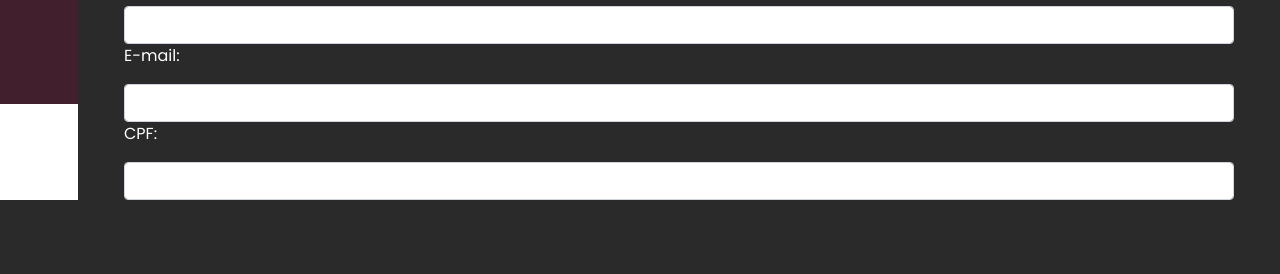
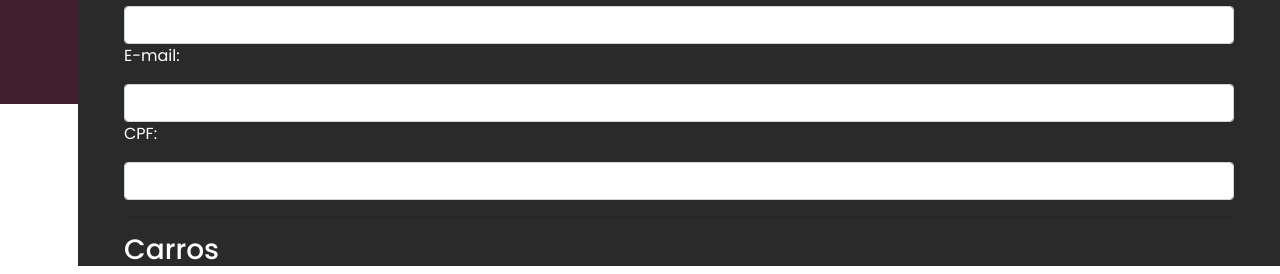
Before and after one commit to LukeRobs/Lukejato, a Django app: page /clientes/ in a window 1280 px wide. Shown: the part 696-970 px from the top of the page. Before the commit the page ends 896 px from the top, so only its background shows below. Run offline with Django 4.2, Linux system fonts and the light colour scheme; data that the repository does not hold is empty.

Commit message:
update e excluir os carros

```diff
--- a/clientes/templates/clientes.html
+++ b/clientes/templates/clientes.html
@@ -49,7 +49,7 @@
                                 </div>
 
                                 <div class="col-md">
-                                    <input type='text' placeholder='Placa' class='form-control' name='placa' value="{{placa}}">
+                                    <input type='text' placeholder='placa' class='form-control' name='placa' value="{{placa}}">
                                 </div>
 
                                 <div class="col-md">
@@ -70,6 +70,7 @@
         <div id="att_cliente">
             <p></p>
             <select id="cliente-select" onchange="dados_cliente()" class="form-control">
+                <option value=""></option>
                 {% for cliente in clientes %}
                 <option value="{{cliente.id}}">{{cliente.nome}}</option>
                 {% endfor %}
@@ -86,6 +87,12 @@
                 <input id="email" type="text" class="form-control">
                 <p>CPF:</p>
                 <input id="cpf" type="text" class="form-control">
+                <hr>
+                <h3>Carros</h3>
+
+                <div id="carros">
+
+                </div>
             </div>
         </div>
     </div>
--- a/clientes/urls.py
+++ b/clientes/urls.py
@@ -3,5 +3,7 @@ from . import views
 
 urlpatterns = [
     path('', views.clientes, name="clientes"),
-    path('atualiza_cliente/', views.att_cliente, name="atualiza_cliente")
+    path('atualiza_cliente/', views.att_cliente, name="atualiza_cliente"),
+    path('update_carro/<int:id>', views.update_carro, name="update_carro"),
+    path('excluir_carro/<int:id>', views.excluir_carro, name="exckluir_carro"),
 ]
--- a/clientes/views.py
+++ b/clientes/views.py
@@ -4,6 +4,10 @@ from .models import Cliente, Carro
 import re
 from django.core import serializers
 import json
+from django.views.decorators.csrf import csrf_exempt
+from django.urls import reverse
+from django.shortcuts import redirect
+
 
 
 def clientes(request):
@@ -47,5 +51,36 @@ def clientes(request):
 def att_cliente(request):
     id_cliente = request.POST.get('id_cliente')
     cliente = Cliente.objects.filter(id=id_cliente)
+    carros = Carro.objects.filter(cliente=cliente[0])
     cliente_json = json.loads(serializers.serialize('json', cliente))[0]['fields']
-    return JsonResponse(cliente_json)
+    carros_json = json.loads(serializers.serialize('json', carros))
+    carros_json = [{'fields': carro['fields'], 'id': carro['pk']} for carro in carros_json]
+    data = {'cliente': cliente_json, 'carros': carros_json}
+    return JsonResponse(data)
+
+@csrf_exempt
+def update_carro(request, id):
+    nome_carro = request.POST.get('carro')
+    placa = request.POST.get('placa')
+    ano = request.POST.get('ano')
+
+    carro = Carro.objects.get(id=id)
+    list_carros = Carro.objects.filter(placa=placa).exclude(id=id)
+
+    if list_carros.exists():
+        return HttpResponse('placa ja existente')
+
+    carro.carro = nome_carro
+    carro.placa = placa
+    carro.ano = ano
+    carro.save()
+
+    return HttpResponse('dados alterados com sucesso')
+
+def excluir_carro(request, id):
+    try:
+        carro = Carro.objects.get(id=id)
+        carro.delete()
+        return redirect(reverse('clientes')+f'?aba=att_cliente&id_cliente={id}')
+    except:
+        return redirect(reverse('clientes')+f'?aba=att_cliente&id_cliente={id}')
--- a/templates/static/clientes/js/clientes.js
+++ b/templates/static/clientes/js/clientes.js
@@ -1,4 +1,4 @@
-function add_carro(){
+function add_carro() {
 
     container = document.getElementById("form-carro")
 
@@ -14,11 +14,11 @@ function exibir_form(tipo) {
     add_cliente = document.getElementById('adicionar-cliente')
     att_cliente = document.getElementById('att_cliente')
 
-    if(tipo == '1') {
+    if (tipo == '1') {
         att_cliente.style.display = "none"
         add_cliente.style.display = "block"
     }
-    else if(tipo == '2') {
+    else if (tipo == '2') {
         att_cliente.style.display = "block"
         add_cliente.style.display = "none"
     }
@@ -40,23 +40,46 @@ function dados_cliente() {
         },
         body: data
 
-    }).then(function(result) {
+    }).then(function (result) {
         return result.json()
 
-    }).then(function(data){
+    }).then(function (data) {
 
         document.getElementById('form-att-cliente').style.display = 'block'
 
-        nome = document.getElementById('nome')
-        nome.value = data['nome']
+        nome = document.getElementById('nome').value = data['cliente']['nome']
 
-        sobrenome = document.getElementById('sobrenome')
-        sobrenome.value = data['sobrenome']
+        sobrenome = document.getElementById('sobrenome').value = data['cliente']['sobrenome']
 
-        cpf = document.getElementById('cpf')
-        cpf.value = data['cpf']
+        cpf = document.getElementById('cpf').value = data['cliente']['cpf']
 
-        email = document.getElementById('email')
-        email.value = data['email']
+        email = document.getElementById('email').value = data['cliente']['email']
+
+        div_carros = document.getElementById('carros')
+        div_carros.innerHTML = ""
+        for(i=0; i<data['carros'].length; i++){
+            div_carros.innerHTML += "\<form action='/clientes/update_carro/" + data['carros'][i]['id'] +"' method='POST'>\
+                <div class='row'>\
+                        <div class='col-md'>\
+                            <input class='form-control' name='carro' type='text' value='" + data['carros'][i]['fields']['carro'] + "'>\
+                        </div>\
+                        <div class='col-md'>\
+                            <input class='form-control' name='placa' type='text' value='" + data['carros'][i]['fields']['placa'] + "'>\
+                        </div>\
+                        <div class='col-md'>\
+                            <input class='form-control' type='text' name='ano' value='" + data['carros'][i]['fields']['ano'] + "' >\
+                        </div>\
+                        <div class='col-md'>\
+                            <input class='btn btn-success' type='submit' value='Salvar'>\
+                        </div>\
+                        </form>\
+                        <div class='col-md'>\
+                            <a href='/clientes/excluir_carro/"+ data['carros'][i]['id'] +"' class='btn btn-danger'>EXCLUIR</a>\
+                        </div>\
+                </div><br>"
+        }
+
     })
+
+
 }
```
